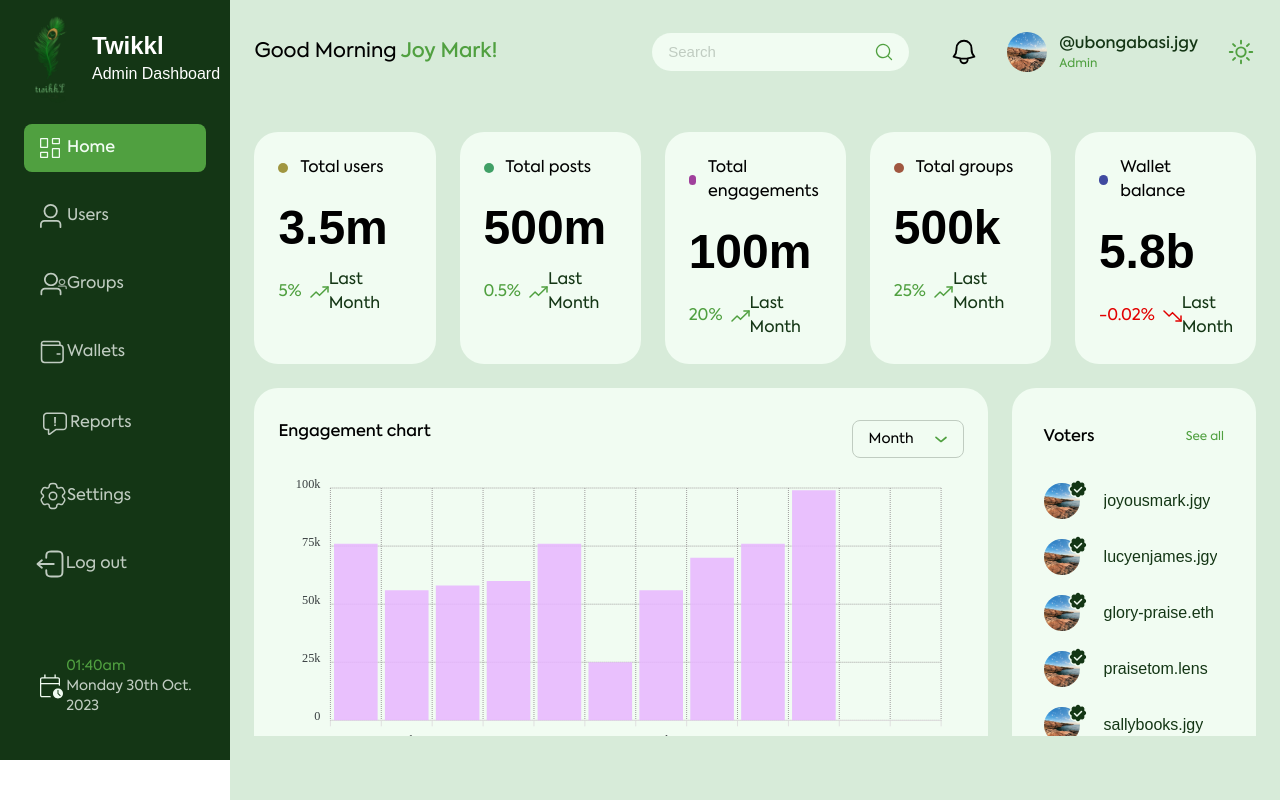
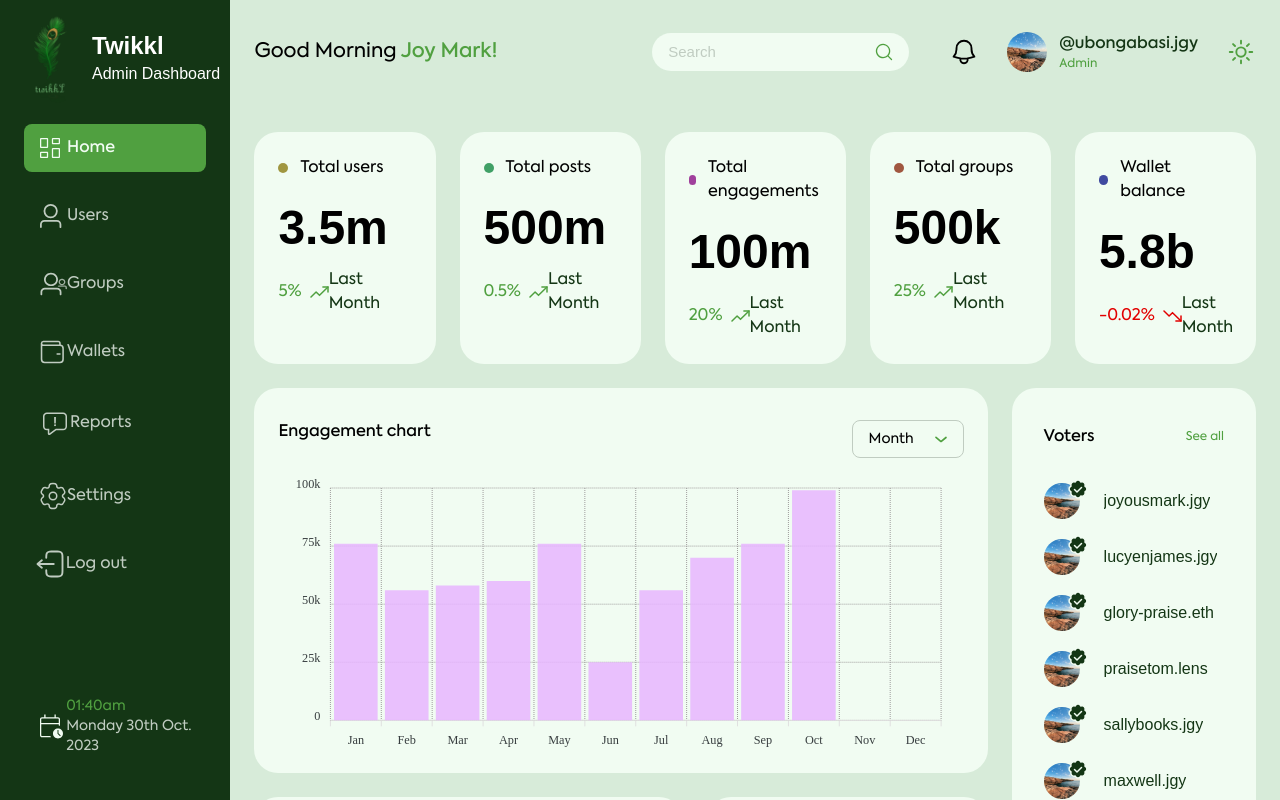
Before and after one commit to JiggyDevs/twikkl-dashboard, a Next.js app: page /dashboard in a window 1280 px wide. Built offline with nearby package versions, Linux system fonts and the light colour scheme; a web font is replaced by a local one.

Commit message:
feat: dashboard home

```diff
--- a/src/app/(pages)/dashboard/layout.tsx
+++ b/src/app/(pages)/dashboard/layout.tsx
@@ -8,7 +8,9 @@ const Layout = ({ children }: { children: React.ReactNode }) => {
       <SideBar />
       <div className="bg-[#D7EBD9] h-screen flex flex-col overflow-hidden">
         <NavBar />
-        <div className="flex-[0.90] px-6 py-7 overflow-y-auto">{children}</div>
+        <div className="flex-[0.90] md:flex-1 px-6 py-7 overflow-y-auto">
+          {children}
+        </div>
       </div>
     </div>
   );
--- a/src/app/ui/organisms/SideBar.tsx
+++ b/src/app/ui/organisms/SideBar.tsx
@@ -5,7 +5,7 @@ import { CalendarTimeIcon, LogoutIcon } from "../../../../public/svg";
 
 const SideBar = () => {
   return (
-    <div className="bg-twikkl-main h-[95vh] flex flex-col pb-4 pt-2">
+    <div className="bg-twikkl-main h-[95vh] md:h-screen flex flex-col pb-4 pt-2">
       <div className="flex flex-col gap-y-4">
         <Link href="/dashboard" className="flex items-center">
           <Image
```
